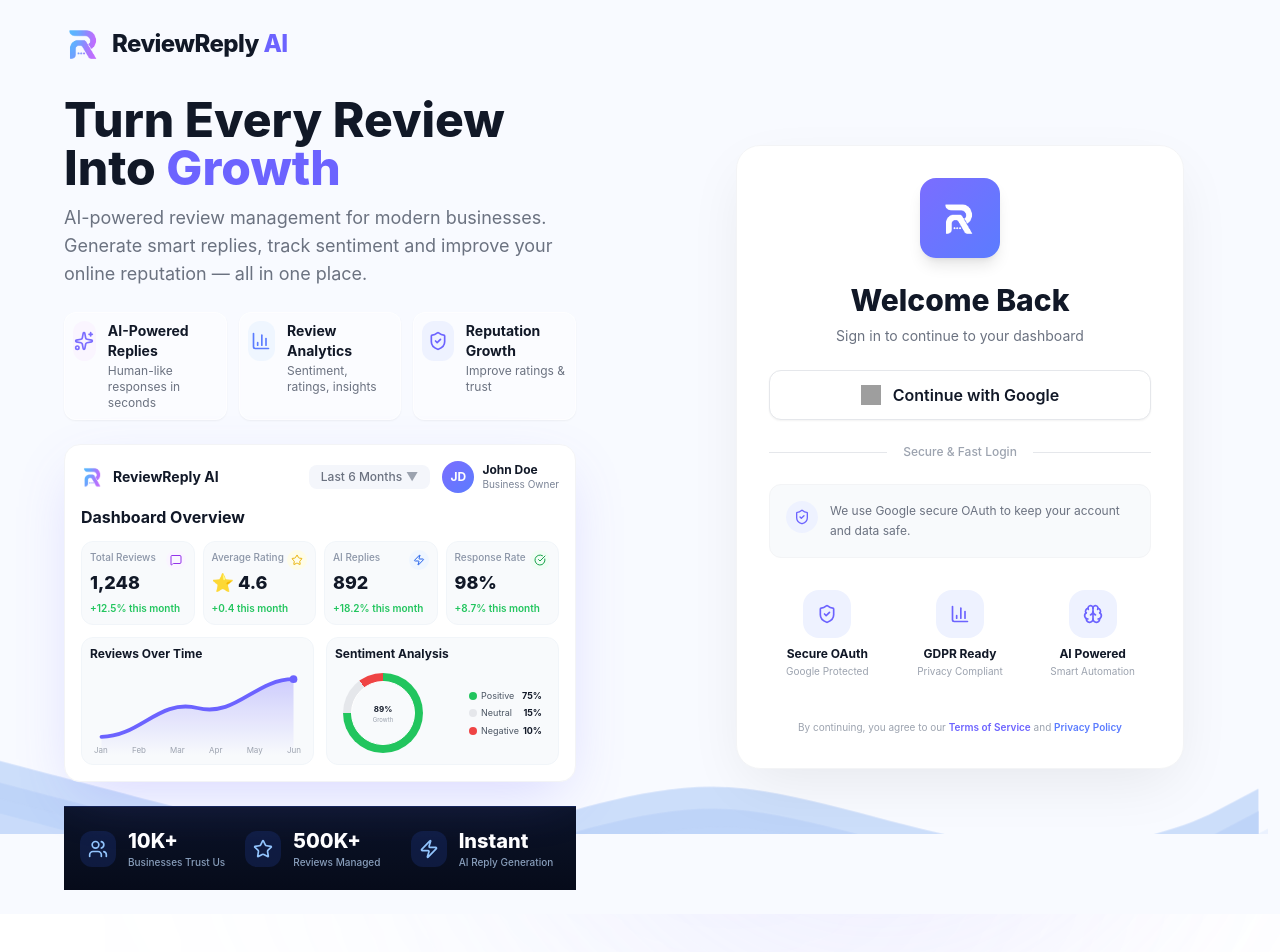
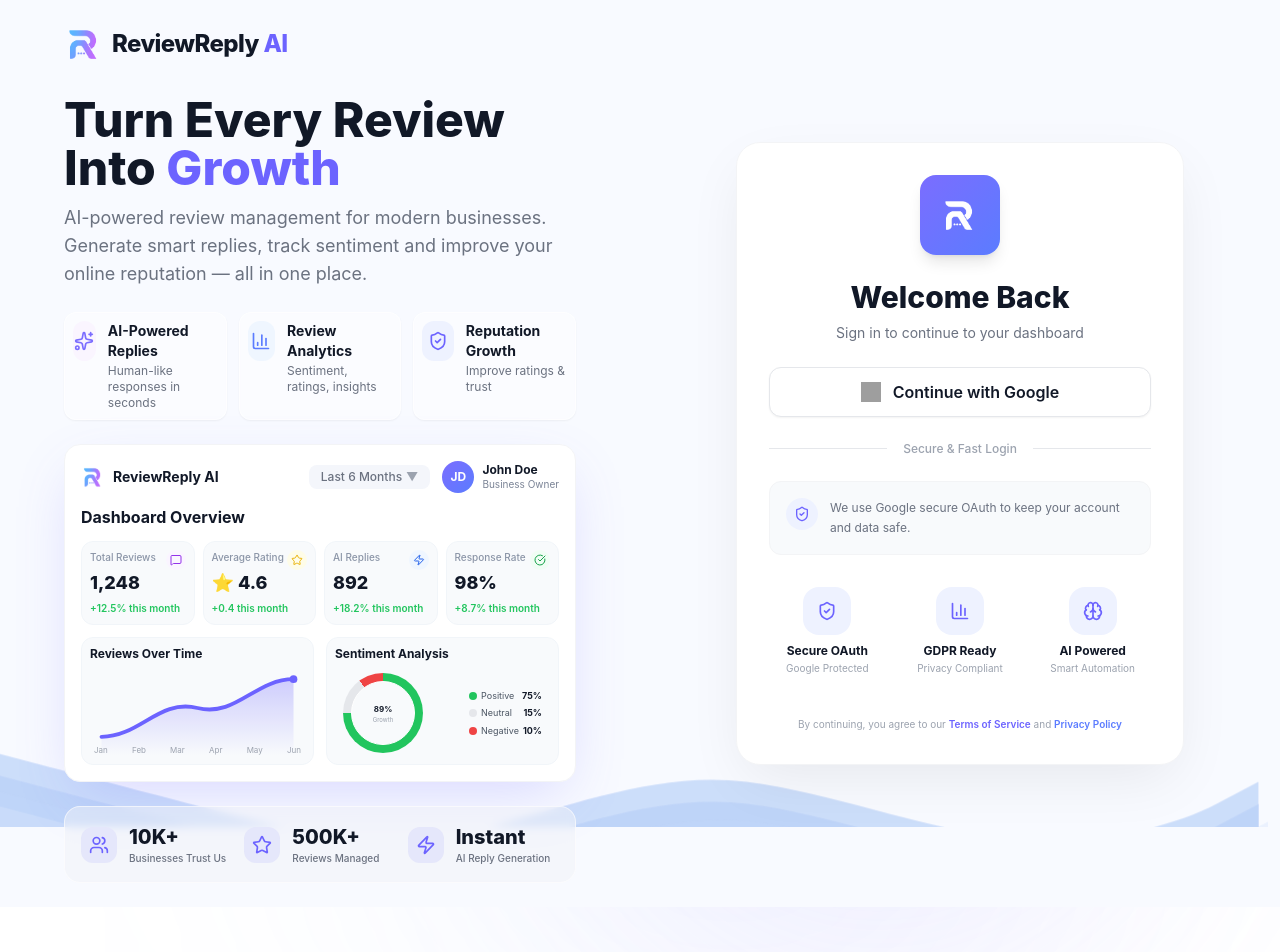
Before and after one commit to afnankhan123456/reviewreply-ai, a Next.js app: page /login in a window 1280 px wide. Shown: the top 952 px of the page. Built offline with nearby package versions, Linux system fonts and the light colour scheme; grey boxes are pictures that could not be loaded.

Commit message:
Refactor login page layout and comments
Updated comments for clarity and adjusted layout for the left side of the login page. Replaced bottom stats section with a new design.

```diff
--- a/app/login/page.tsx
+++ b/app/login/page.tsx
@@ -31,7 +31,7 @@ export default function LoginPage() {
         <div className="absolute bottom-[-50px] right-[10%] w-[550px] h-[550px] bg-[#bba8ff]/15 blur-[130px] rounded-full" />
       </div>
 
-      {/* 🌊 WAVES */}
+      {/* 🌊 WAVES: Niche se 3 inch upar float (bottom-20) */}
       <style>{`
         @keyframes waveFlow {
           0% { transform: translateX(0px) translateY(0px); }
@@ -56,7 +56,7 @@ export default function LoginPage() {
       {/* Main Content */}
       <div className="relative z-10 grid xl:grid-cols-2 min-h-screen">
         {/* LEFT SIDE */}
-        <div className="flex flex-col justify-start px-6 lg:px-16 py-6 space-y-6 min-h-screen">
+        <div className="flex flex-col justify-center px-6 lg:px-16 py-6 space-y-6">
           {/* LOGO */}
           <div className="flex items-center gap-2 mb-2">
             <img src="/ai-logo.png" alt="ReviewReply AI" className="w-10 h-10 object-contain" />
@@ -98,7 +98,7 @@ export default function LoginPage() {
             })}
           </div>
 
-          {/* 🚀 TILTED DASHBOARD OVERVIEW CARD */}
+          {/* 🚀 TILTED DASHBOARD OVERVIEW CARD (3D EFFECT PERFECTLY FIXED) */}
           <div className="perspective-[900px] max-w-[900px] mt-4">
             <div className="bg-white border border-gray-100 rounded-2xl p-4 shadow-[0_20px_60px_-15px_rgba(108,99,255,0.25)] transition-transform duration-500 transform rotateX(10deg) rotateY(-1deg) [transform-origin:bottom] [transform-style:preserve-3d]">
 
@@ -188,9 +188,8 @@ export default function LoginPage() {
             </div>
           </div>
 
-          {/* 🔥 DARK BLUE 2-LAYER BOTTOM STATS - Touch bottom border, no white background */}
-          <div className="mt-auto w-full bg-gradient-to-b from-[#0c1429] to-[#060b1a] border-t border-blue-900/50 px-4 py-5 rounded-none">
-            <div className="grid grid-cols-3 gap-4 max-w-[720px] mx-auto">
+          {/* Bottom Stats (original white card) */}
+          <div className="grid grid-cols-3 gap-3 max-w-[720px] bg-[#eff1f8]/50 border border-white/60 p-4 rounded-2xl backdrop-blur-sm mt-2">
             {[
               { icon: Users, value: "10K+", label: "Businesses Trust Us" },
               { icon: Star, value: "500K+", label: "Reviews Managed" },
@@ -199,17 +198,16 @@ export default function LoginPage() {
               const Icon = item.icon;
               return (
                 <div key={idx} className="flex items-center gap-3 bg-transparent">
-                    <div className="p-2 rounded-xl bg-blue-900/30 text-blue-300">
+                  <div className="p-2 rounded-xl bg-[#e5e7fb] text-[#6c63ff]">
                     <Icon className="w-5 h-5" />
                   </div>
                   <div>
-                      <h3 className="text-xl font-extrabold text-white">{item.value}</h3>
-                      <p className="text-[10px] text-blue-200/70 font-medium">{item.label}</p>
+                    <h3 className="text-xl font-extrabold text-[#111827]">{item.value}</h3>
+                    <p className="text-[10px] text-gray-500 font-medium">{item.label}</p>
                   </div>
                 </div>
               );
             })}
-            </div>
           </div>
         </div>
 
```
Lines whose indentation alone changed are shown as unchanged.
